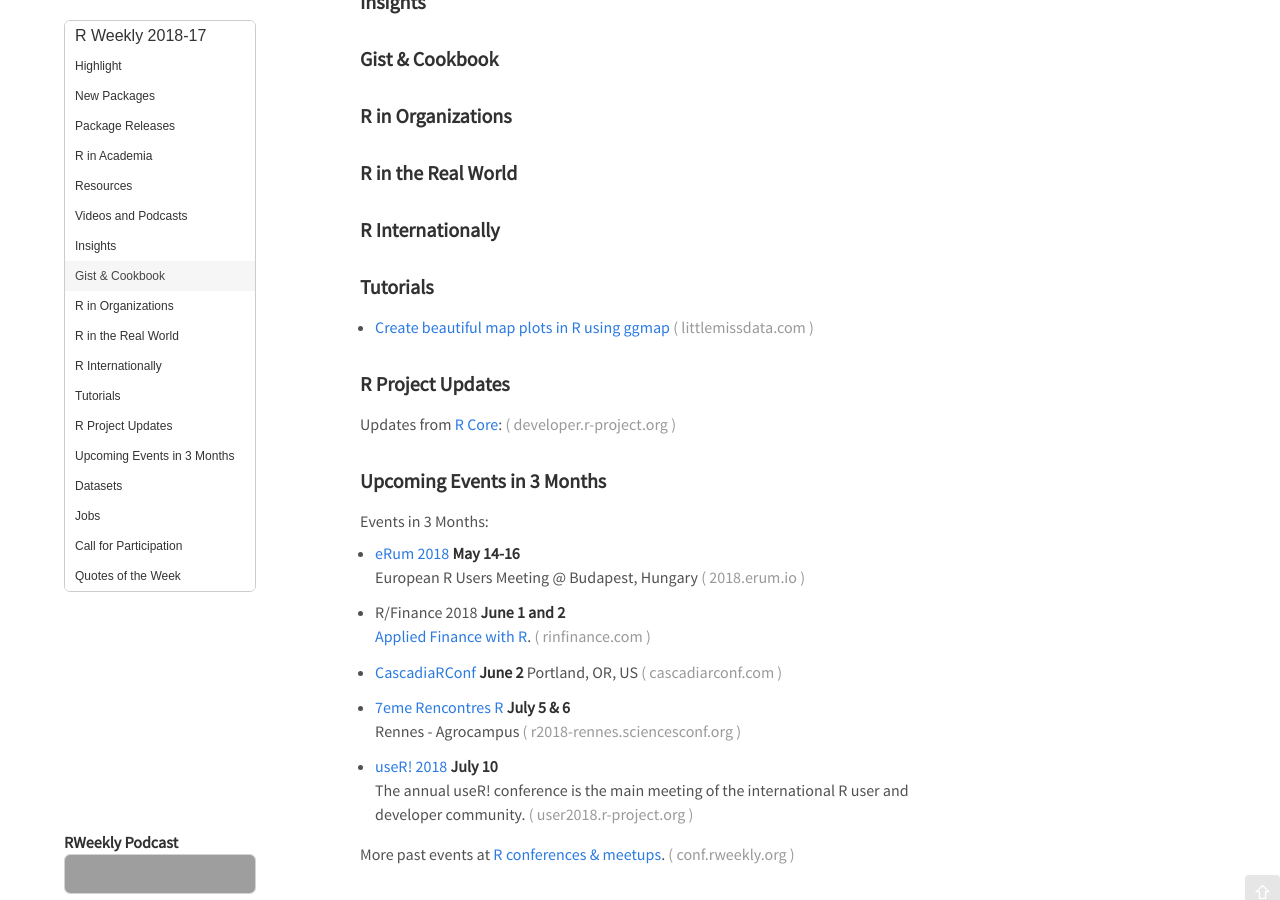
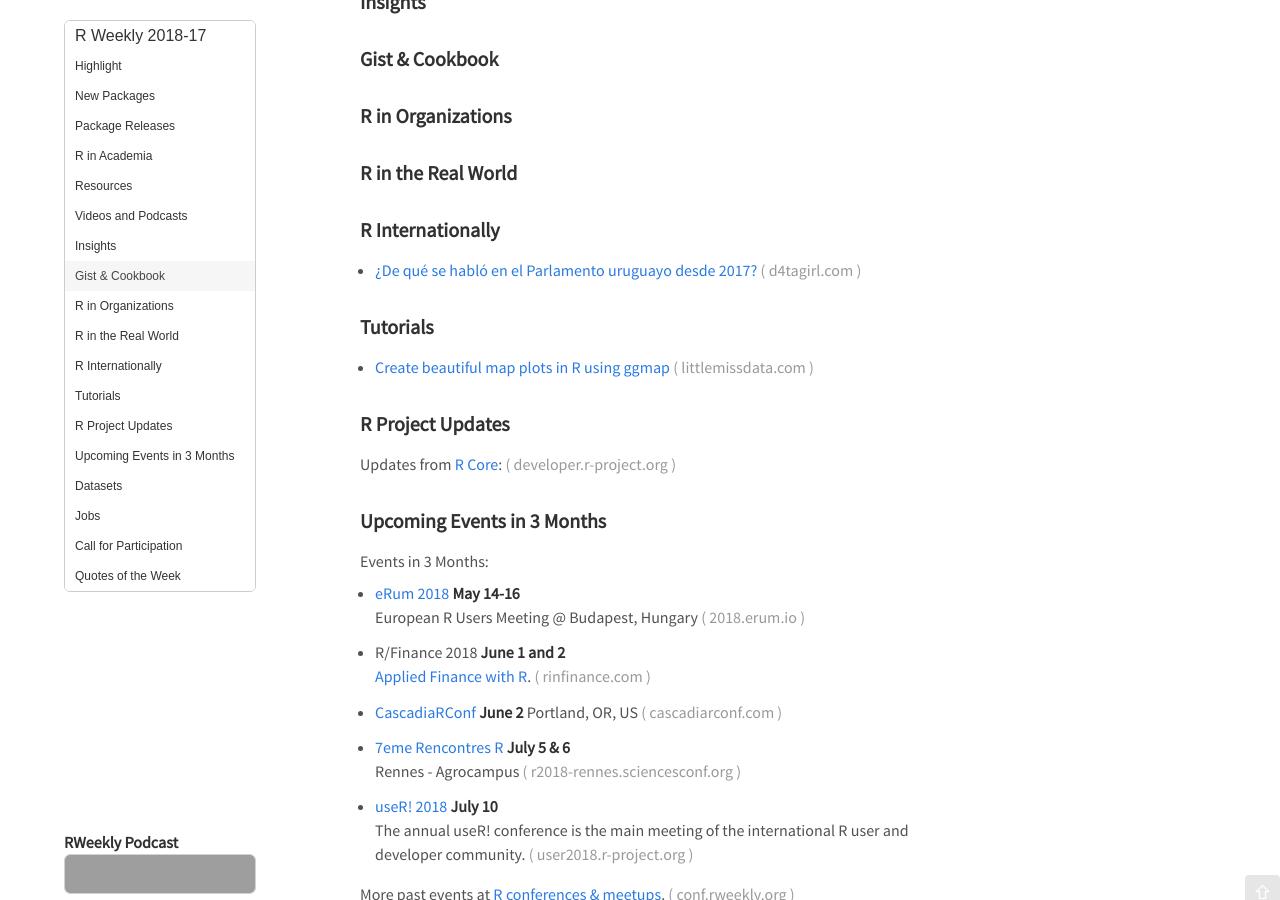
Before and after one commit to rweekly/rweekly.org, a Jekyll site: the page built from draft.md, in a window 1280 px wide and 900 px high, scrolled down 872 px. Built offline with Jekyll 4.4.1, drawn with Linux system fonts in a browser that asks for light colours; emoji names are drawn with the system emoji font; comment, search, counter and statistics services are not loaded; grey boxes are pictures that could not be loaded.

Commit message:
Add article in Spanish
Maybe it's too old, but I forgot to add it 🙈

```diff
--- a/draft.md
+++ b/draft.md
@@ -66,7 +66,7 @@
 
 ### R Internationally
 
-
++ [¿De qué se habló en el Parlamento uruguayo desde 2017?](https://d4tagirl.com/2018/04/de-qu%C3%A9-se-habl%C3%B3-en-el-parlamento-uruguayo-desde-2017)
 
 ###  Tutorials
 
```
